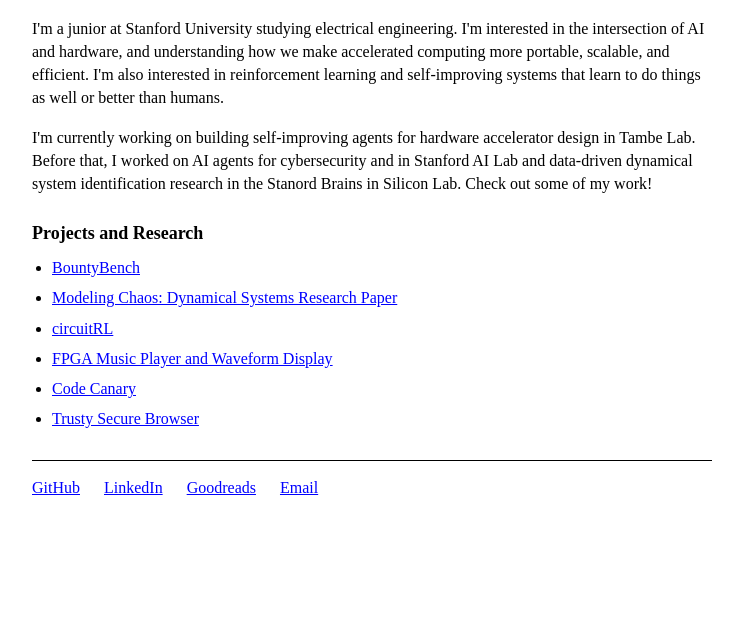
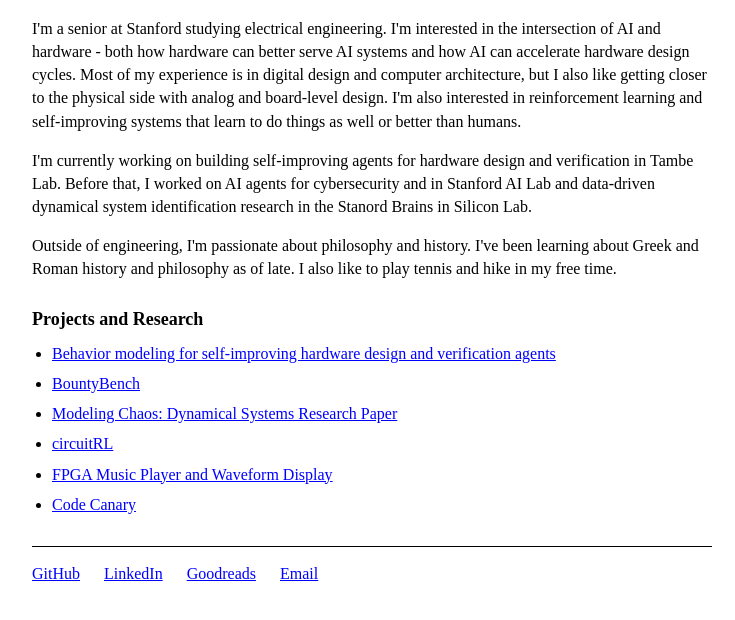
Before and after one commit to lmclane04/lmclane04.github.io, a plain HTML site: page index.html in a window 1280 px wide. Shown: the part 58-678 px from the top of the page, without its empty margins (268-1003 px from the left). Drawn offline with Linux system fonts and the light colour scheme.

Commit message:
Update personal information and project details in index.html

```diff
--- a/index.html
+++ b/index.html
@@ -14,16 +14,25 @@
 
         <section id="about">
             <p>
-                I'm a junior at Stanford University studying electrical engineering. I'm interested in the intersection of AI and hardware, and understanding how we make accelerated computing more portable, scalable, and efficient. I'm also interested in reinforcement learning and self-improving systems that learn to do things as well or better than humans.
+                I'm a senior at Stanford studying electrical engineering. I'm interested in the intersection of AI and hardware -
+                both how hardware can better serve AI systems and how AI can accelerate hardware design cycles. Most of my experience
+                is in digital design and computer architecture, but I also like getting closer to the physical side with analog and
+                board-level design. I'm also interested in reinforcement learning and self-improving systems that learn to do things
+                as well or better than humans.
             </p>
             <p>
-                I'm currently working on building self-improving agents for hardware accelerator design in Tambe Lab. Before that, I worked on AI agents for cybersecurity and in Stanford AI Lab and data-driven dynamical system identification research in the Stanord Brains in Silicon Lab. Check out some of my work!
+                I'm currently working on building self-improving agents for hardware design and verification in Tambe Lab. Before that, I worked on AI agents for cybersecurity and in Stanford AI Lab and data-driven dynamical system identification research in the Stanord Brains in Silicon Lab.
+            </p>
+             <p>
+                Outside of engineering, I'm passionate about philosophy and history. I've been learning about Greek and Roman history and philosophy as of late.
+                I also like to play tennis and hike in my free time.
             </p>
         </section>
 
         <section id="projects">
             <h2>Projects and Research</h2>
             <ul class="project-list">
+                <li><a href="https://arxiv.org/abs/2609.34785"> Behavior modeling for self-improving hardware design and verification agents </a></li>
                 <li><a href="projects/bountybench-cybench.html"> BountyBench</a></li>
                 <li><a href="projects/modeling-chaos.html">Modeling Chaos: Dynamical Systems Research Paper</a></li>
                 <li><a href="projects/circuitRL.html">circuitRL</a></li>
@@ -31,7 +40,6 @@
                 <!-- <li><a href="projects/led-tetris.html">LED Tetris on a Custom PCB</a></li>
                 <li><a href="projects/useless-box.html">Erratic Useless Box</a></li> -->
                 <li><a href="projects/code-canary.html">Code Canary</a></li>
-                <li><a href="projects/trusty-browser.html">Trusty Secure Browser</a></li>
             </ul>
         </section>
 
```
